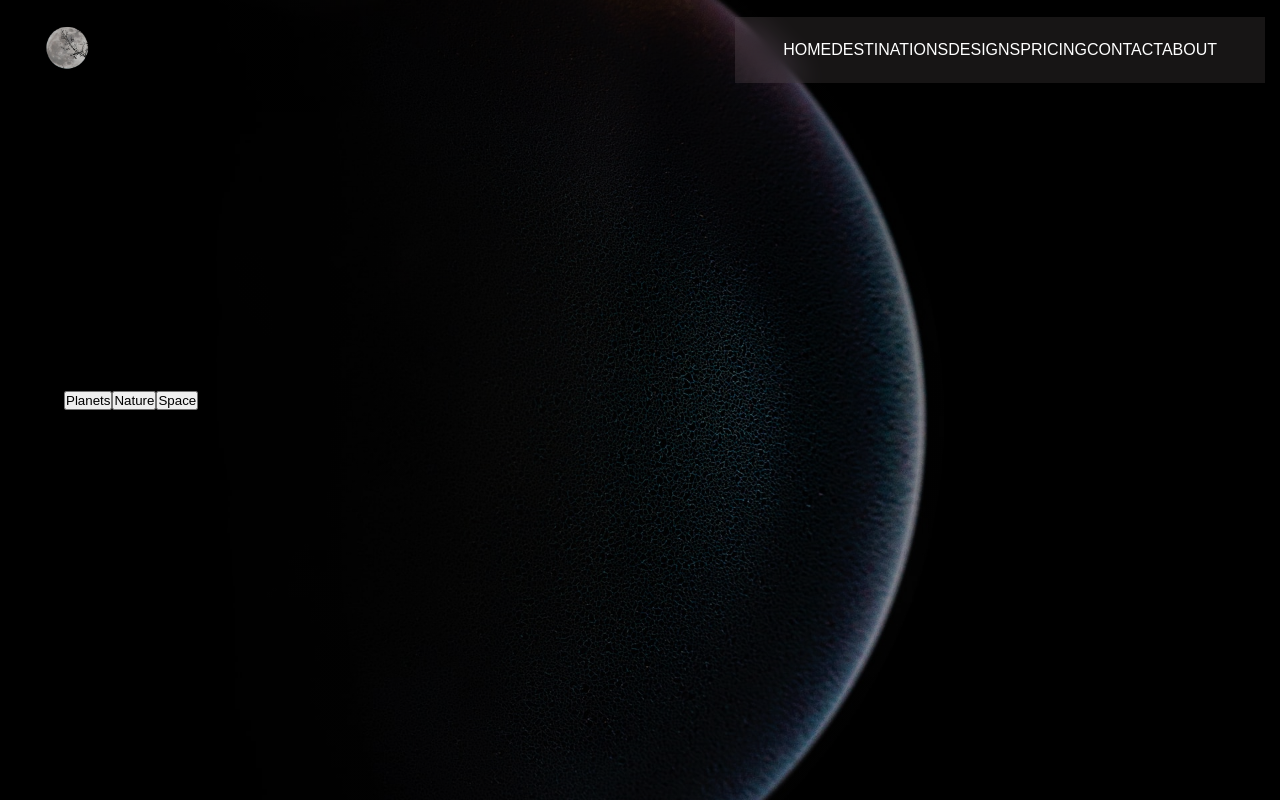
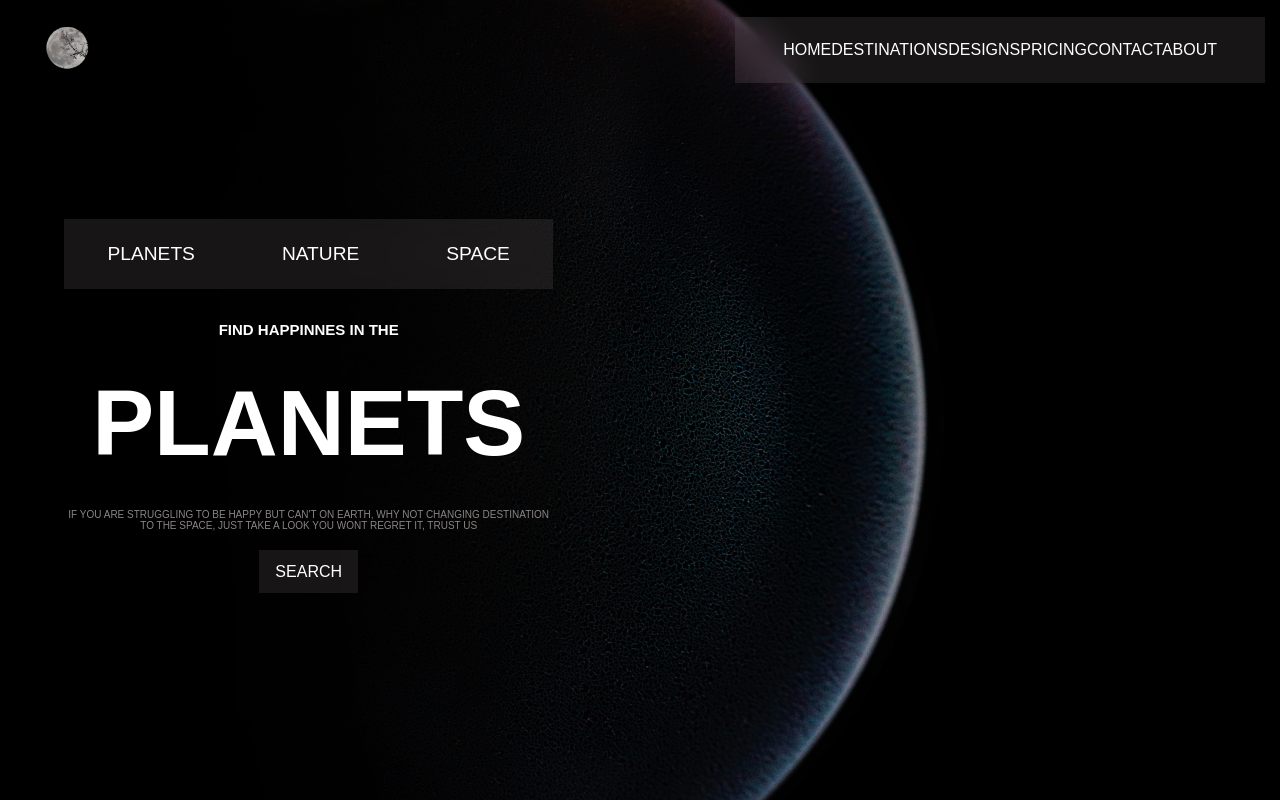
Before and after one commit to ChathraNavoda/Rect-Website, a React (Create React App) app in the folder space/: page / in a window 1280 px wide. Built offline with nearby package versions, Linux system fonts and the light colour scheme.

Commit message:
function to render seperate text components

```diff
--- a/space/src/components/pages/Section.js
+++ b/space/src/components/pages/Section.js
@@ -1,13 +1,56 @@
-import React from "react";
+import React, { useState } from "react";
+import { Link } from "react-router-dom";
 import "../styles/Section.css";
+import Modal from "../variables/Modal";
+import Nature from "../variables/Nature";
+import Planets from "../variables/Planets";
+import Space from "../variables/Space";
+const Section = () => {
+  const [text, setText] = useState("first-con");
 
-const Section = () => {
+  const [isModalActive, setIsModalActive] = useState(false);
+
+  const isActive = () => {
+    setIsModalActive(!isModalActive);
+  };
+
   return (
     <div className="section">
-      <div className="change-box">
-        <button>Planets</button>
-        <button>Nature</button>
-        <button>Space</button>
+      <div>
+        <div className="change-box">
+          <button
+            className="state-change-btn"
+            onClick={() => setText("first-con")}
+          >
+            Planets
+          </button>
+          <button
+            className="state-change-btn"
+            onClick={() => setText("second-con")}
+          >
+            Nature
+          </button>
+          <button
+            className="state-change-btn"
+            onClick={() => setText("third-con")}
+          >
+            Space
+          </button>
+        </div>
+
+        <div>
+          {text === "first-con" && <Planets />}
+          {text === "second-con" && <Nature />}
+          {text === "third-con" && <Space />}
+
+          <div className="button">
+            <Link onClick={isActive} to="/" className="section-button">
+              Search
+            </Link>
+          </div>
+
+          {isModalActive && <Modal isActive={isActive} />}
+        </div>
       </div>
     </div>
   );
```
Also changed, not shown: space/src/components/styles/Modal.css (added).
